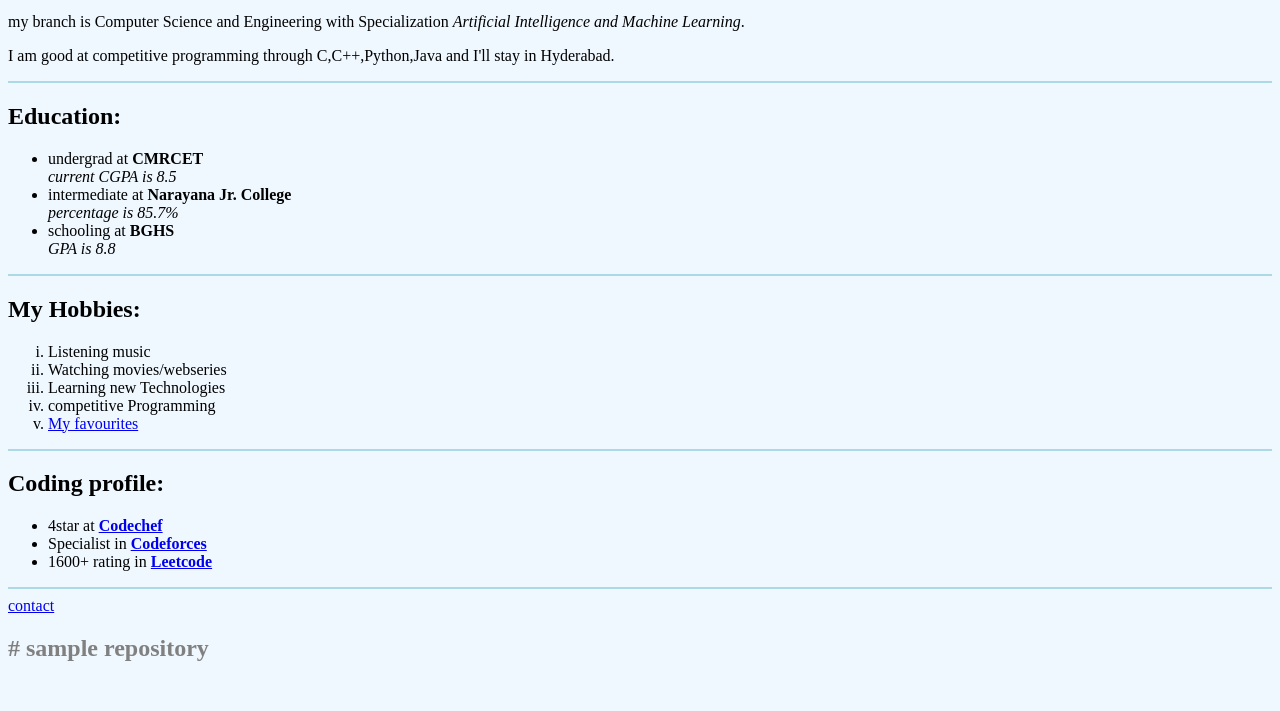
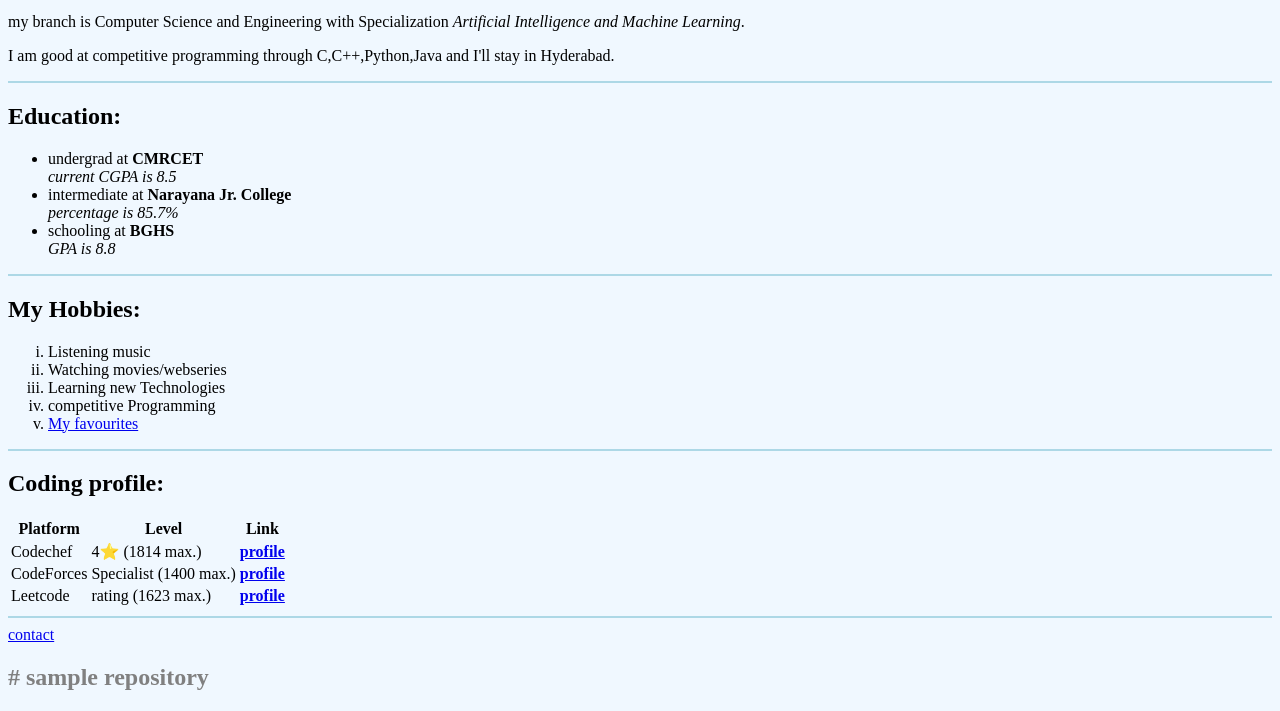
Before and after one commit to GSC6610/first-website, a plain HTML site: page index.html in a window 1280 px wide. Shown: the part 363-1074 px from the top of the page. Before the commit the page ends 1045 px from the top, so only its background shows below. Drawn offline with Linux system fonts and the light colour scheme.

Commit message:
Update index.html

```diff
--- a/index.html
+++ b/index.html
@@ -34,11 +34,28 @@
   </ol>
   <hr color="lightblue">
   <h2>Coding profile:</h2>
-  <ul>
-    <li>4star at <a href="https://www.codechef.com/users/stargsc"> <strong>Codechef</strong></a> </li>
-    <li>Specialist in <a href="https://codeforces.com/profile/stargsc"><strong>Codeforces</strong></a> </li>
-    <li>1600+ rating in <a href="https://leetcode.com/stargsc/"><strong>Leetcode</strong></a> </li>
-  </ul>
+  <table cellspacing=>
+    <thead>
+      <th>Platform</th>
+      <th>Level</th>
+      <th>Link</th>
+    </thead>
+    <tr>
+      <td>Codechef</td>
+      <td>4⭐ (1814 max.)</td>
+      <td><a href="https://www.codechef.com/users/stargsc"> <strong>profile</strong></a></td>
+    </tr>
+    <tr>
+      <td>CodeForces</td>
+      <td>Specialist (1400 max.)</td>
+      <td><a href="https://codeforces.com/profile/stargsc"> <strong>profile</strong></a></td>
+    </tr>
+    <tr>
+      <td>Leetcode</td>
+      <td>rating (1623 max.)</td>
+      <td><a href="https://leetcode.com/stargsc/"> <strong>profile</strong></a></td>
+    </tr>
+  </table>
   <hr color="lightblue">
   <a href="contact.html">contact</a>
   <h2 style="color:Grey"># sample repository</h2>
```
